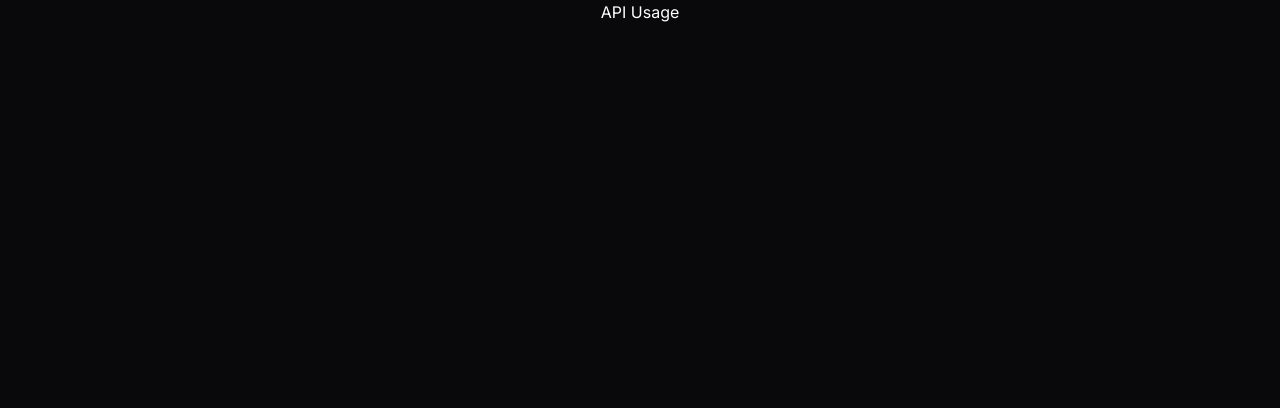
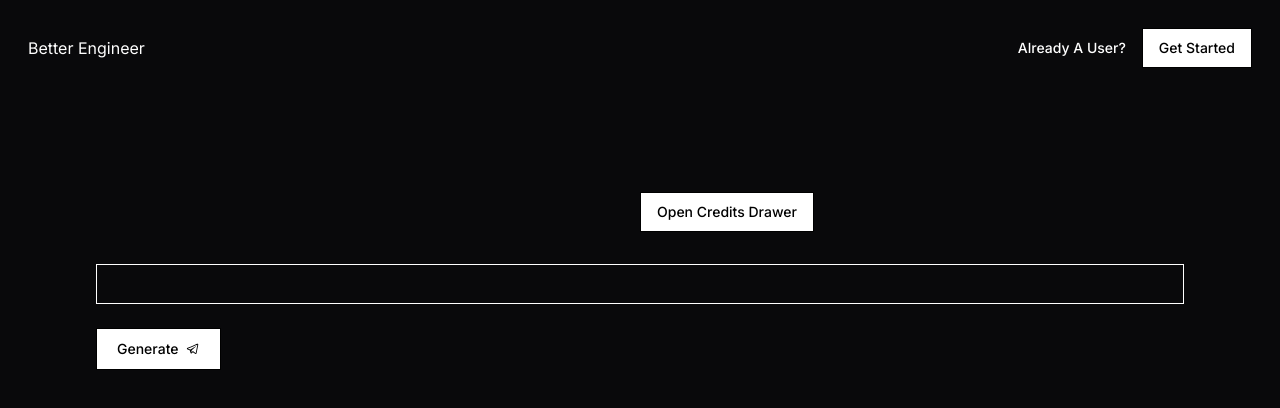
Before and after one commit to mrayushmehrotra/better-engineer, a Next.js app: page /dashboard in a window 1280 px wide. Shown: the top 408 px of the page. Built offline with nearby package versions, Linux system fonts and the light colour scheme.

Commit message:
added generate button and dashboard UI

```diff
--- a/src/app/dashboard/page.tsx
+++ b/src/app/dashboard/page.tsx
@@ -1,12 +1,58 @@
-import React from "react";
+"use client";
+import React, { useState } from "react";
 import CreditsDrawer from "@/components/myComponents/CreditsDrawer";
+import { Input } from "@/components/ui/input";
+import { Button } from "@/components/ui/button";
+import { LiaTelegram } from "react-icons/lia";
 
-const page = () => {
+const Page = () => {
+  const [data, setData] = useState("");
+
+  const handleInput = () => {
+    alert(`This is an alert message. ${data}  `);
+  };
+
   return (
-    <div>
-      <CreditsDrawer />
+    <div className="main p-24 container mx-auto">
+      <Button
+        className="bg-white text-black rounded-lg absolute left-[50%] hover:text-white  "
+        variant="outline"
+        onClick={() => {
+          // Handle drawer opening here if necessary
+          console.log("CreditsDrawer button clicked");
+        }}
+      >
+        Open Credits Drawer
+      </Button>
+      <br />
+      <br />
+      <br />
+      <div>
+        <Input
+          className="border border-white text-white"
+          value={data}
+          onKeyDown={(e) => {
+            if (e.key === "Enter") {
+              handleInput();
+            }
+          }}
+          onChange={(e) => {
+            setData(e.target.value);
+          }}
+        />
+        <br />
+        <Button
+          variant={"outline"}
+          className="bg-white text-black
+          hover:text-white p-5
+          "
+          onClick={handleInput}
+        >
+          Generate &nbsp; <LiaTelegram style={{ scale: 1.5 }} />
+        </Button>
+      </div>
     </div>
   );
 };
 
-export default page;
+export default Page;
--- a/src/app/layout.tsx
+++ b/src/app/layout.tsx
@@ -3,6 +3,7 @@
 import "./globals.css";
 import { ClerkProvider } from "@clerk/nextjs";
 const inter = Inter({ subsets: ["latin"] });
+import Navbar from "@/components/myComponents/Navbar";
 
 export const metadata: Metadata = {
   title: "Better Engineer ",
@@ -17,7 +18,10 @@
   return (
     <ClerkProvider>
       <html lang="en">
-        <body className={inter.className}>{children}</body>
+        <body className={inter.className}>
+          <Navbar />
+          {children}
+        </body>
       </html>
     </ClerkProvider>
   );
--- a/src/app/page.tsx
+++ b/src/app/page.tsx
@@ -1,10 +1,8 @@
 import Hero from "@/components/myComponents/Hero";
-import Navbar from "@/components/myComponents/Navbar";
 
 export default function Home() {
   return (
     <>
-      <Navbar />
       <Hero />
     </>
   );
--- a/src/components/myComponents/CreditsDrawer.tsx
+++ b/src/components/myComponents/CreditsDrawer.tsx
@@ -10,10 +10,12 @@
   DrawerTitle,
   DrawerTrigger,
 } from "@/components/ui/drawer";
+
 import { Button } from "@/components/ui/button";
+
 const CreditsDrawer = () => {
   return (
-    <div className="text-white flex items-center justify-center">
+    <div className="text-black hover:text-white flex items-center justify-center">
       <Drawer>
         <DrawerTrigger>API Usage</DrawerTrigger>
         <DrawerContent className="text-white">
--- a/src/components/myComponents/Navbar.tsx
+++ b/src/components/myComponents/Navbar.tsx
@@ -1,26 +1,41 @@
-import React from "react";
+"use client";
+import React, { useState, useEffect } from "react";
 import { Button } from "@/components/ui/button";
 import Link from "next/link";
 
 const Navbar = () => {
+  const [isUser, setIsUser] = useState<boolean>(false);
+
+  useEffect(() => {
+    const user = localStorage.getItem("__session");
+    if (user) {
+      setIsUser(true);
+    } else {
+      setIsUser(false);
+    }
+  }, []); // Empty dependency array means this effect runs only once on mount
+
   return (
     <div className="flex p-7 text-white items-center justify-between">
       <Link href="/">
         <h1>Better Engineer</h1>
       </Link>
-      <ul>
-        <Link href="/sign-in">
-          <Button> Already A User?</Button>
+      <ul className="flex">
+        <li>
+          <Link href={isUser ? "/dashboard" : "/sign-in"}>
+            <Button>Already A User?</Button>
           </Link>
-        <Link href="/sign-up">
+        </li>
+        <li>
+          <Link href={isUser ? "/dashboard" : "/sign-up"}>
             <Button
               className="bg-white text-black rounded-lg"
-            variant={"outline"}
+              variant="outline"
             >
-            {" "}
               Get Started
             </Button>
           </Link>
+        </li>
       </ul>
     </div>
   );
```
Lines whose indentation alone changed are shown as unchanged.
